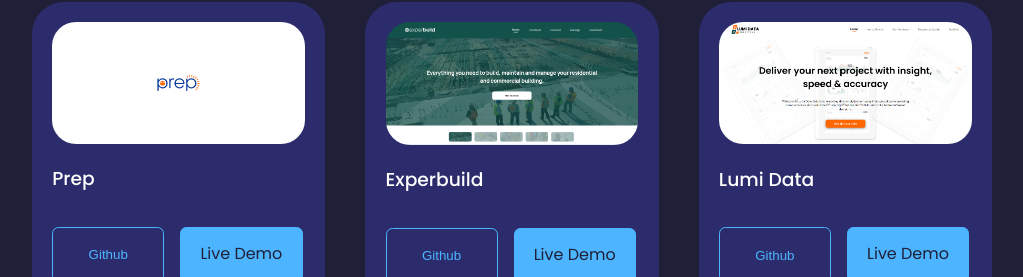
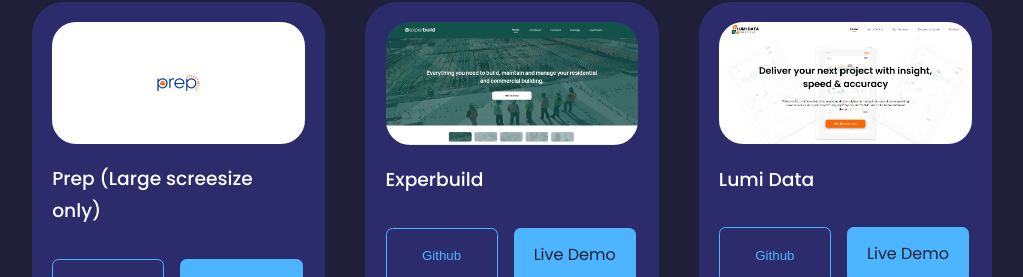
Before and after one commit to Olu-Tobi/react-portfolio-website, a React (Create React App) app: page / in a window 1280 px wide. Shown: the part 2190-2467 px from the top of the page, without its empty margins (128-1151 px from the left). Built offline with nearby package versions, Linux system fonts and the light colour scheme.

Commit message:
new updates

```diff
--- a/src/components/portfolio/Data.js
+++ b/src/components/portfolio/Data.js
@@ -2,7 +2,7 @@
   {
     id: 1,
     image: "/prep.png",
-    title: "Prep",
+    title: "Prep (Large screesize only)",
     github: "https://prep.com.ng/",
     demo: "https://prep.com.ng/",
   },
```
